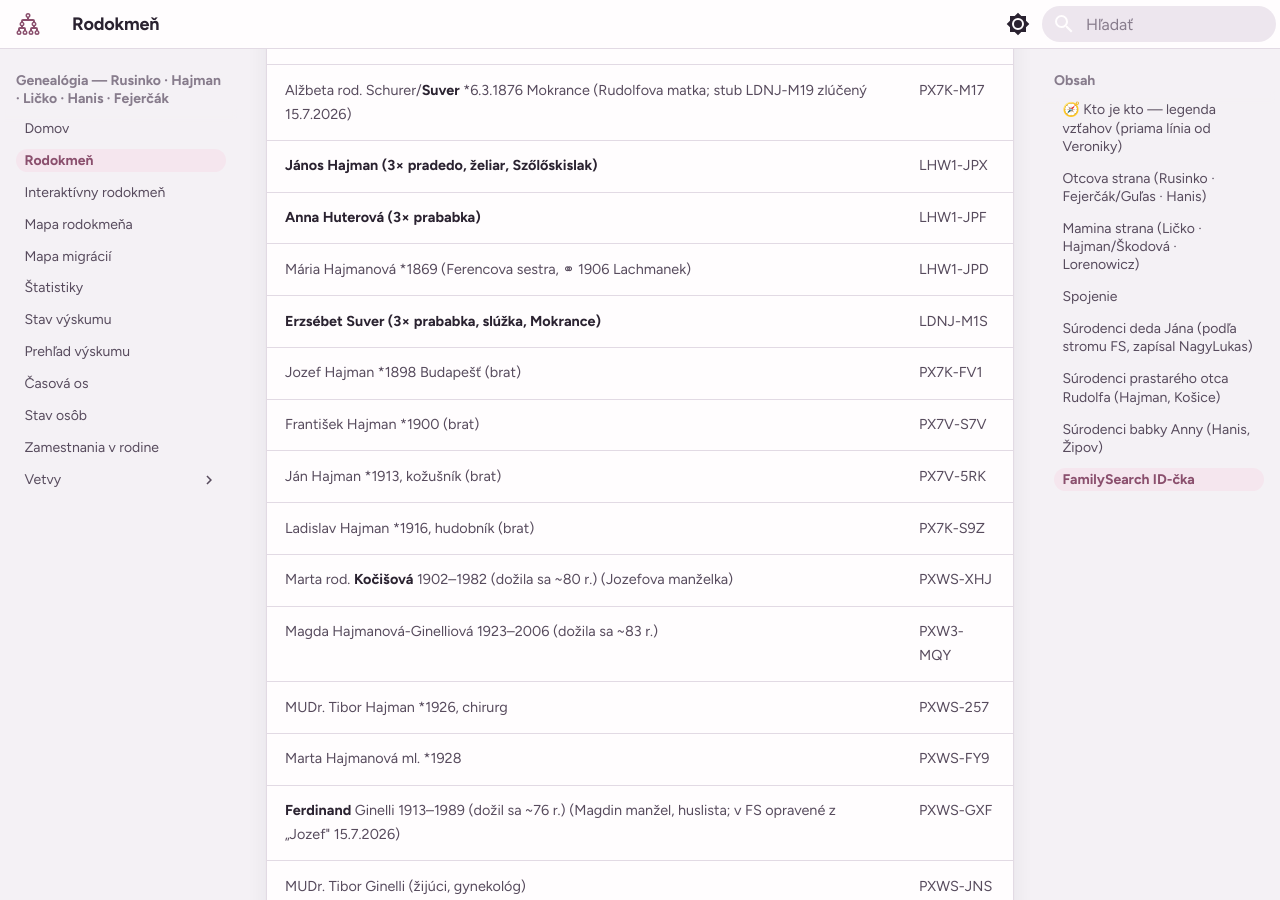
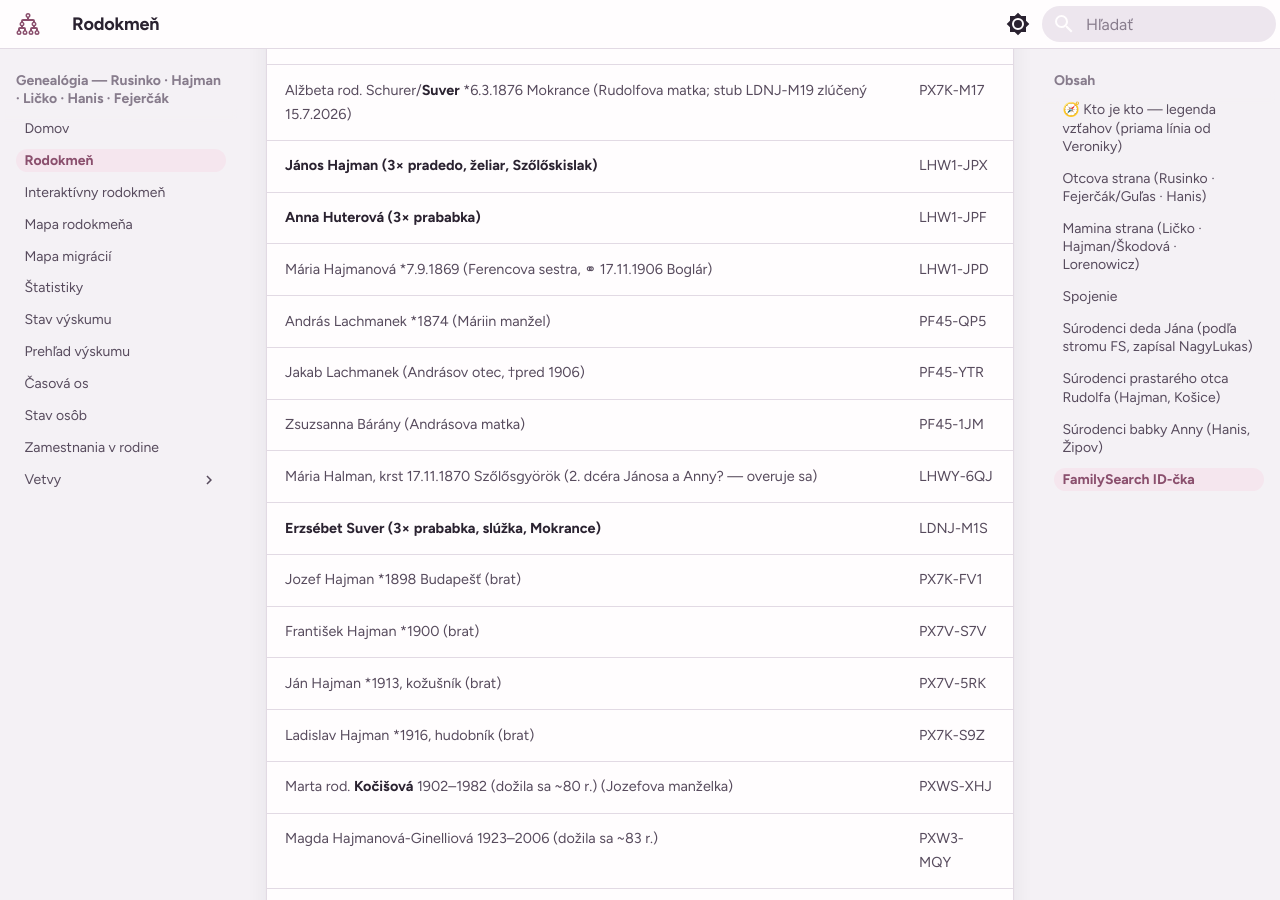
Before and after one commit to vrusi/genealogia, an MkDocs documentation site: the page built from docs/rodokmen.md, in a window 1280 px wide and 900 px high, scrolled down 6208 px. Built offline with MkDocs 1.6.1 and Material for MkDocs 9.7.7, drawn with Linux system fonts in a browser that asks for light colours.

Commit message:
Web: Maria *7.9.1869, sobas 17.11.1906 Boglar, Lachmanekovci
Co-Authored-By: Claude Fable 5 <noreply@anthropic.com>

```diff
--- a/docs/rodokmen.md
+++ b/docs/rodokmen.md
@@ -211,7 +211,11 @@ graph TD
 | Alžbeta rod. Schurer/**Suver** \*6.3.1876 Mokrance (Rudolfova matka; stub LDNJ-M19 zlúčený 15.7.2026) | PX7K-M17 |
 | **János Hajman (3× pradedo, želiar, Szőlőskislak)** | LHW1-JPX |
 | **Anna Huterová (3× prababka)** | LHW1-JPF |
-| Mária Hajmanová \*1869 (Ferencova sestra, ⚭ 1906 Lachmanek) | LHW1-JPD |
+| Mária Hajmanová \*7.9.1869 (Ferencova sestra, ⚭ 17.11.1906 Boglár) | LHW1-JPD |
+| András Lachmanek \*1874 (Máriin manžel) | PF45-QP5 |
+| Jakab Lachmanek (Andrásov otec, †pred 1906) | PF45-YTR |
+| Zsuzsanna Bárány (Andrásova matka) | PF45-1JM |
+| Mária Halman, krst 17.11.1870 Szőlősgyörök (2. dcéra Jánosa a Anny? — overuje sa) | LHWY-6QJ |
 | **Erzsébet Suver (3× prababka, slúžka, Mokrance)** | LDNJ-M1S |
 | Jozef Hajman \*1898 Budapešť (brat) | PX7K-FV1 |
 | František Hajman \*1900 (brat) | PX7V-S7V |
```
Also changed, not shown: docs/casova-os.md (+1 -1 lines).
